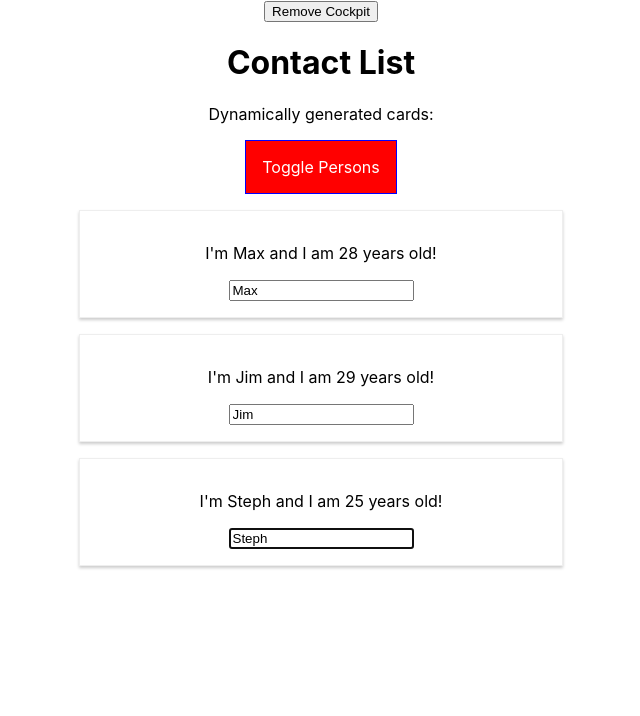
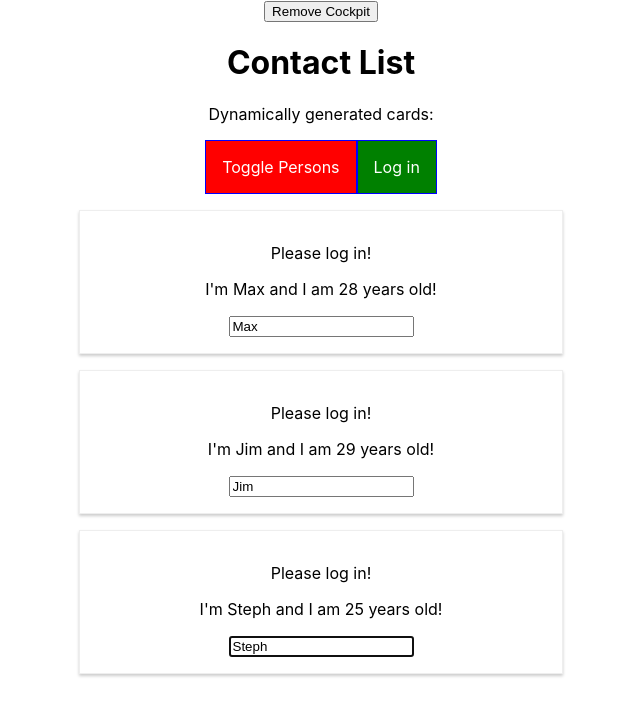
Before and after one commit to freeWillee/complete-react-guide, a React (Create React App) app: page / in a window 1280 px wide. Shown: the top 716 px of the page, without its empty margins (319-959 px from the left). Built offline with nearby package versions, Linux system fonts and the light colour scheme.

Commit message:
illustrate propChain Problem

```diff
--- a/src/components/Cockpit/Cockpit.js
+++ b/src/components/Cockpit/Cockpit.js
@@ -50,6 +50,7 @@
                 onClick={props.clicked}
             >Toggle Persons
             </button>
+            <button onClick={props.login}>Log in</button>
         </div>
     )
 }
--- a/src/components/Persons/Person/Person.js
+++ b/src/components/Persons/Person/Person.js
@@ -25,6 +25,7 @@
         console.log('[Person.js] rendering...')
         return (
             <Aux>
+                {this.props.isAuth ? <p>Authenticated!</p> : <p>Please log in!</p>}
                 <p key="i1" onClick={this.props.click}>
                     I'm {this.props.name} and I am {this.props.age} years old!
                 </p>
--- a/src/components/Persons/Persons.js
+++ b/src/components/Persons/Persons.js
@@ -51,6 +51,7 @@
             age={person.age}
             key={person.id}
             changed={(event) => this.props.changed(event, person.id)}
+            isAuth={this.props.isAuthenticated}
           />)
       });
   }
--- a/src/containers/App.js
+++ b/src/containers/App.js
@@ -20,7 +20,8 @@
     otherState: 'some other value',
     showPersons: false,
     showCockpit: true,
-    changeCounter: 0
+    changeCounter: 0,
+    authenticated: false
     };
 
   static getDerivedStateFromProps(props, state) {
@@ -88,6 +89,12 @@
     })
   }
 
+  loginHandler = () => {
+    this.setState({
+      authenticated: true
+    })
+  };
+
   render() {
     console.log('[App.js] render');
     let persons = null;
@@ -97,7 +104,9 @@
         <Persons
           persons={this.state.persons}
           clicked={this.deletePersonHandler}
-          changed={this.nameChangedHandler}/>
+          changed={this.nameChangedHandler}
+          isAuthenticated={this.state.authenticated}
+        />
       );
 
     }
@@ -113,6 +122,7 @@
             showPersons={this.state.showPersons}
             personsLength={this.state.persons.length}
             clicked={this.togglePersonsHandler}
+            login={this.loginHandler}
           />) : null}
           {persons}
         </Aux>
```
